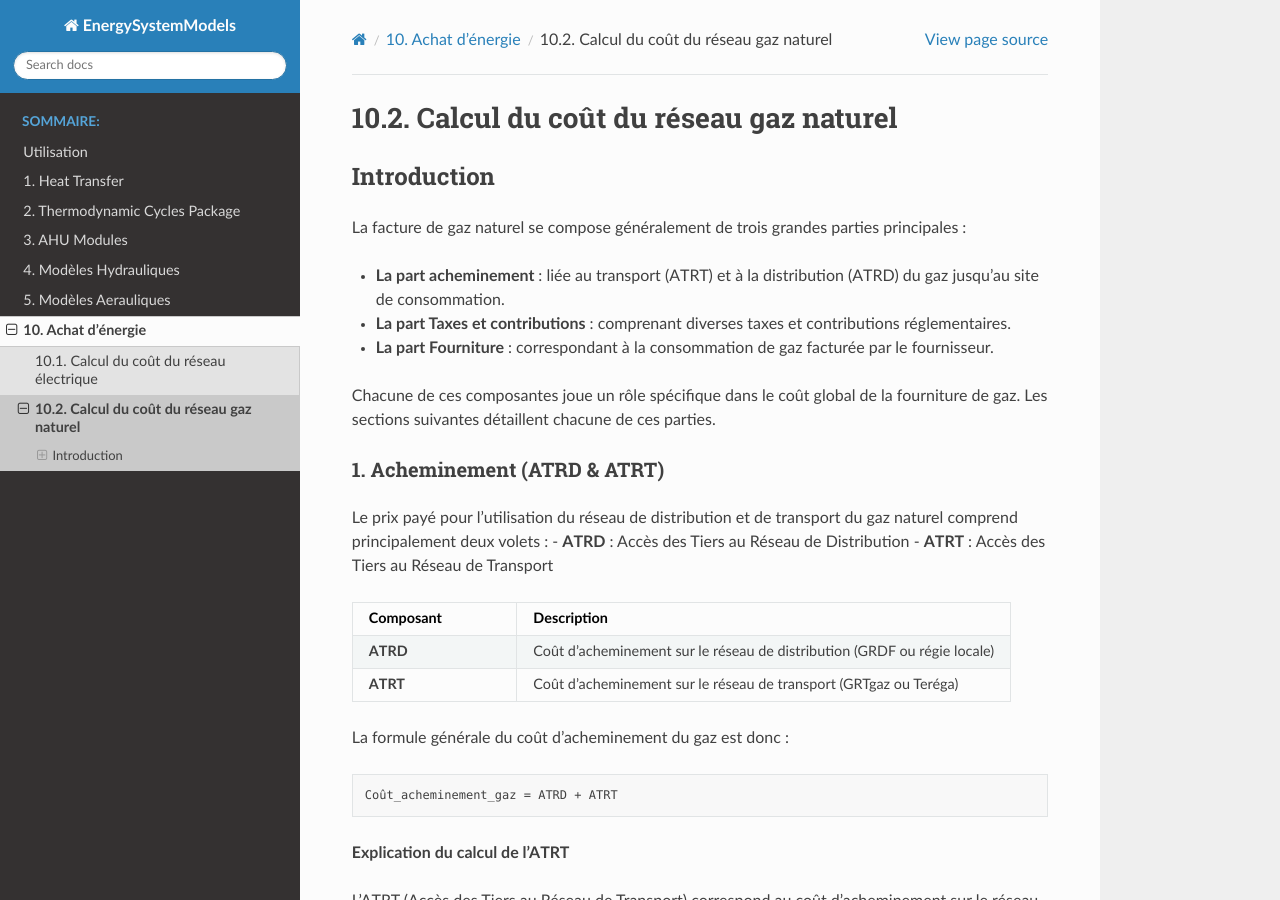
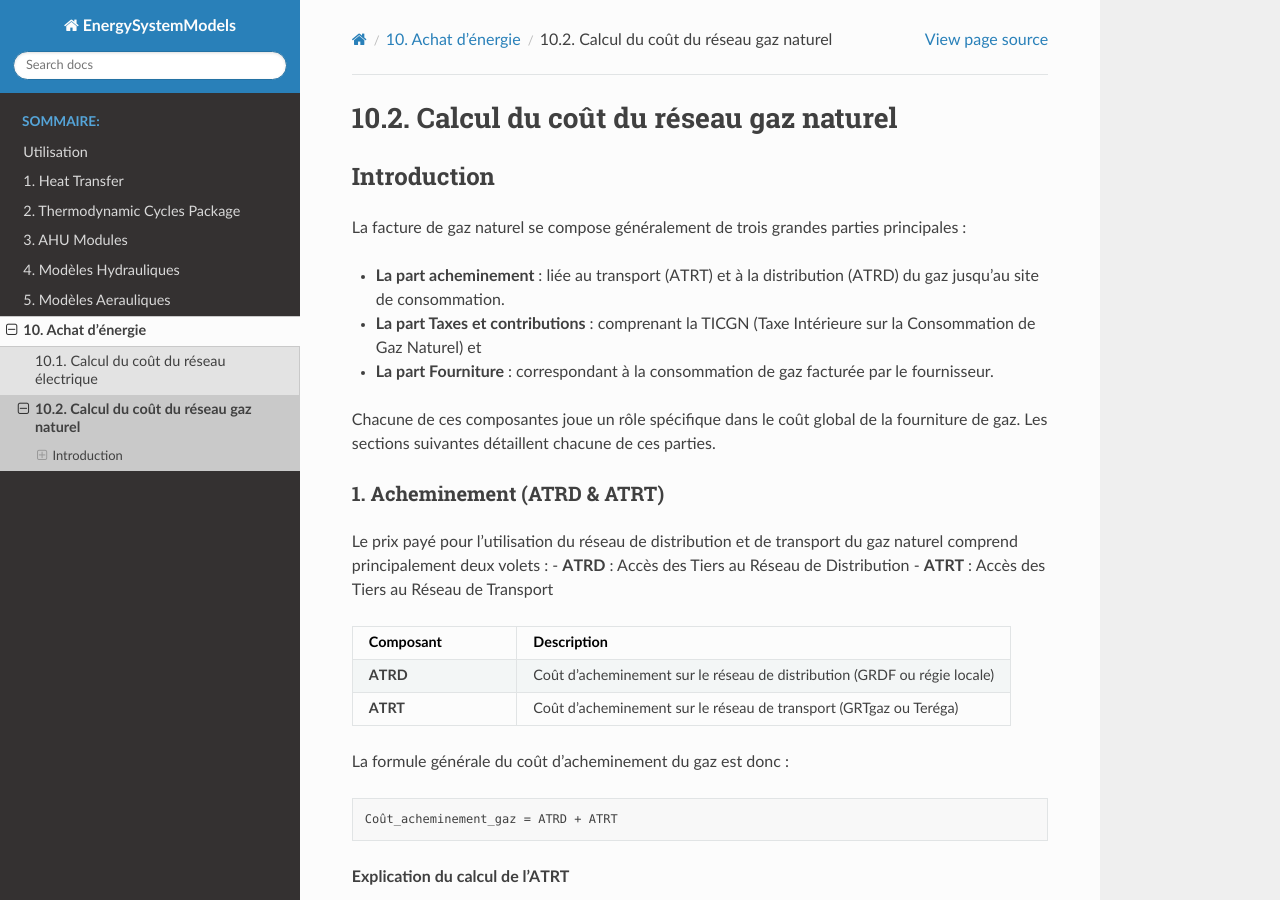
Before and after one commit to ZoheirHADID/EnergySystemModels-fr, a Sphinx documentation site: the page built from docs/source/010-achat-energie/contrat_gaz.rst, in a window 1280 px wide and 900 px high. Built offline with Sphinx 7.4.7 and the Read the Docs theme 3.1.0, drawn with Linux system fonts in a browser that asks for light colours; pages that are not in the unit, such as notebooks, are missing from menus.

Commit message:
contrat_gaz

```diff
--- a/docs/source/010-achat-energie/contrat_gaz.rst
+++ b/docs/source/010-achat-energie/contrat_gaz.rst
@@ -9,7 +9,7 @@ Introduction
 La facture de gaz naturel se compose généralement de trois grandes parties principales :
 
 - **La part acheminement** : liée au transport (ATRT) et à la distribution (ATRD) du gaz jusqu’au site de consommation.
-- **La part Taxes et contributions** : comprenant diverses taxes et contributions réglementaires.
+- **La part Taxes et contributions** : comprenant la TICGN (Taxe Intérieure sur la Consommation de Gaz Naturel) et
 - **La part Fourniture** : correspondant à la consommation de gaz facturée par le fournisseur.
 
 Chacune de ces composantes joue un rôle spécifique dans le coût global de la fourniture de gaz. Les sections suivantes détaillent chacune de ces parties.
```
